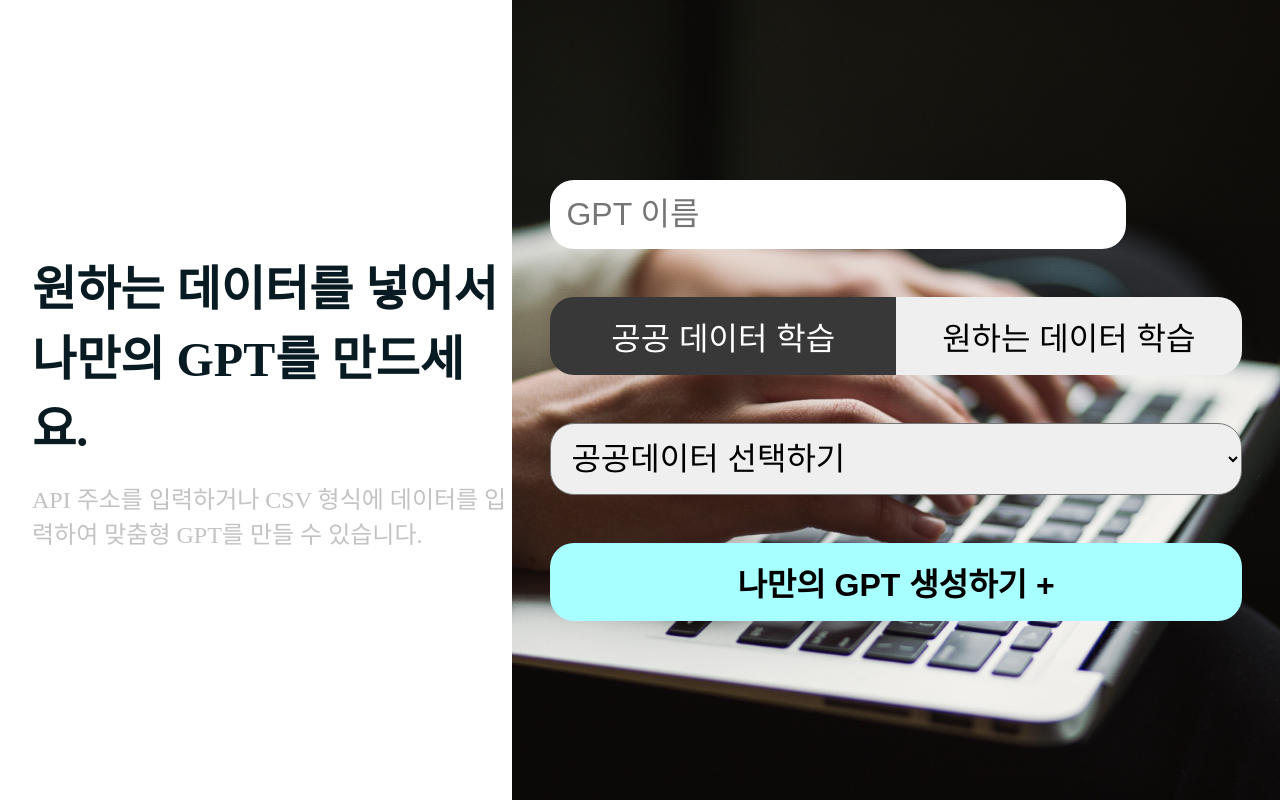
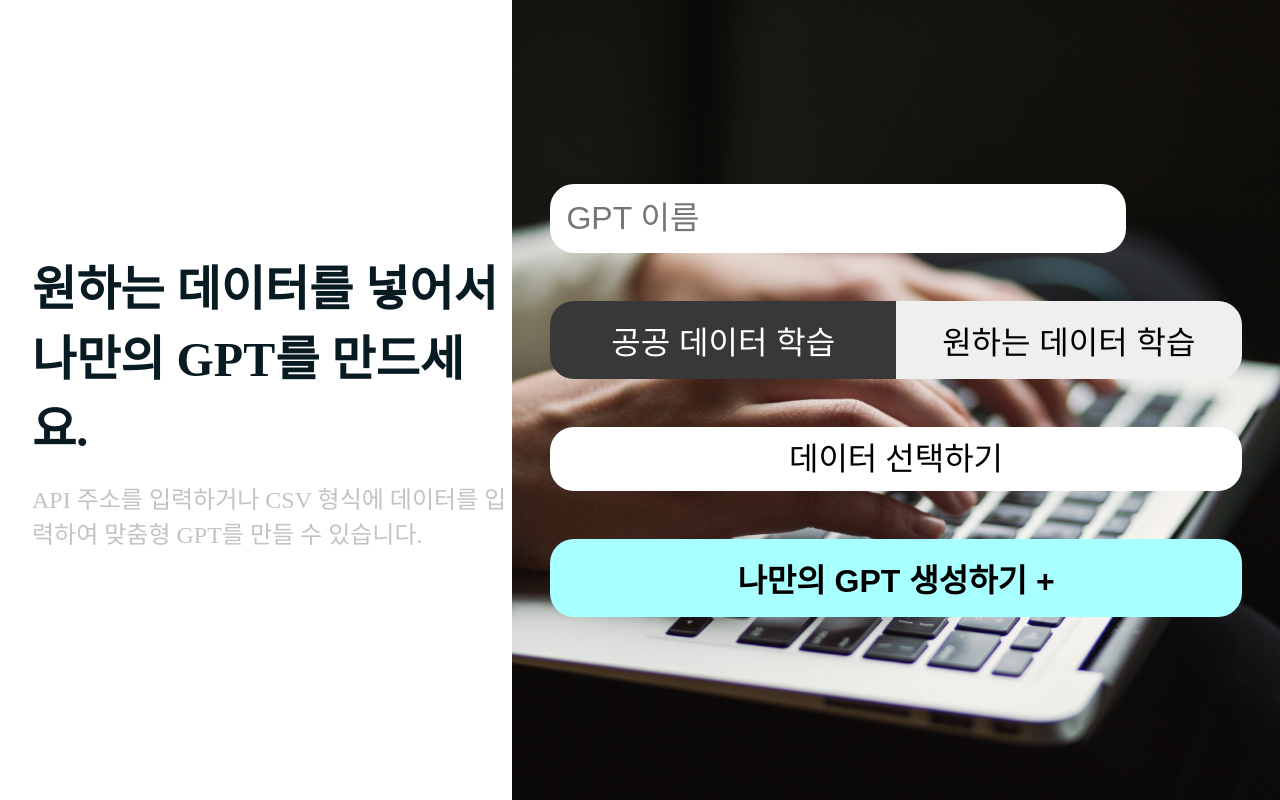
Before and after one commit to wktls63/Oh-My-GPT, a Django app: page /write/ in a window 1280 px wide. Run offline with Django 4.2, Linux system fonts and the light colour scheme; parts of the project's set-up code (start-up, migrations or seed data) failed here and were passed over.

Commit message:
Update : select 에서 file upload로 변경

```diff
--- a/omg_project/omg_app/static/css/write.css
+++ b/omg_project/omg_app/static/css/write.css
@@ -80,11 +80,27 @@ html,body{
     color: white;
 }
 
-#select-data{
+.select-data{
+    background-color: white;
     width: 100%;
+    border: none;
+    border-radius: 1.5rem;
+    box-sizing: border-box;
+    cursor: pointer;
     font-size: 2rem;
     padding: 1rem;
-    border-radius: 1.5rem;
+    cursor: pointer;
+    text-align: center;
+}
+.select-data:hover{
+    border: 0 solid;
+    box-shadow: inset 0 0 20px rgba(255, 255, 255, 0);
+    outline: 1px solid rgba(255, 255, 255, 0.5);
+    -webkit-transition: all 1.25s cubic-bezier(0.19, 1, 0.22, 1);
+    transition: all 1.25s cubic-bezier(0.19, 1, 0.22, 1);
+    outline-color: rgba(255, 255, 255, 0);
+    outline-offset: 15px;
+    text-shadow: 1px 1px 2px #427388;
 }
 
 #form-submit{
--- a/omg_project/omg_app/static/js/write.js
+++ b/omg_project/omg_app/static/js/write.js
@@ -9,3 +9,8 @@ dataType2.addEventListener('click', () => {
     dataType1.classList.remove('type-select');
     dataType2.classList.add('type-select');
 })
+
+document.getElementById('file').addEventListener('change', function() {
+    var filename = this.value.split('\\').pop();
+    document.querySelector('.select-data').textContent = filename;
+});
--- a/omg_project/omg_app/templates/write.html
+++ b/omg_project/omg_app/templates/write.html
@@ -33,9 +33,10 @@
                 <input class="data-type2" name="dataType2" type="button" value="원하는 데이터 학습">
             </div>
             <div style="width:90%">
-                <select id="select-data">
-                    <option>공공데이터 선택하기</option>
-                </select>
+                <label for="file">
+                    <div class="select-data">데이터 선택하기</div>
+                </label>
+                <input style="display:none;" id="file" type="file" name="file">
             </div>
             <div style="width:90%">
                 <input id="form-submit" type="submit" value="나만의 GPT 생성하기 +">
```
